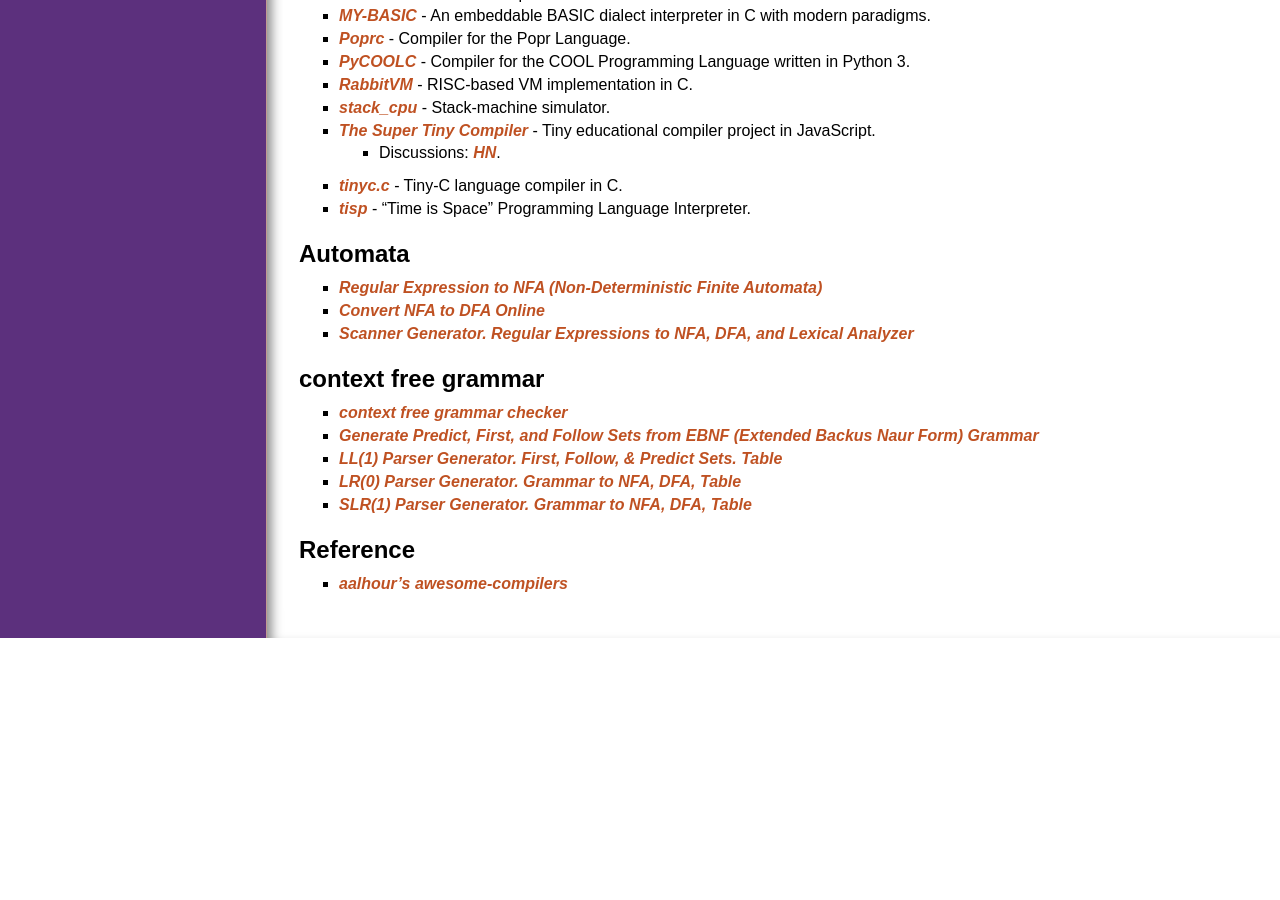
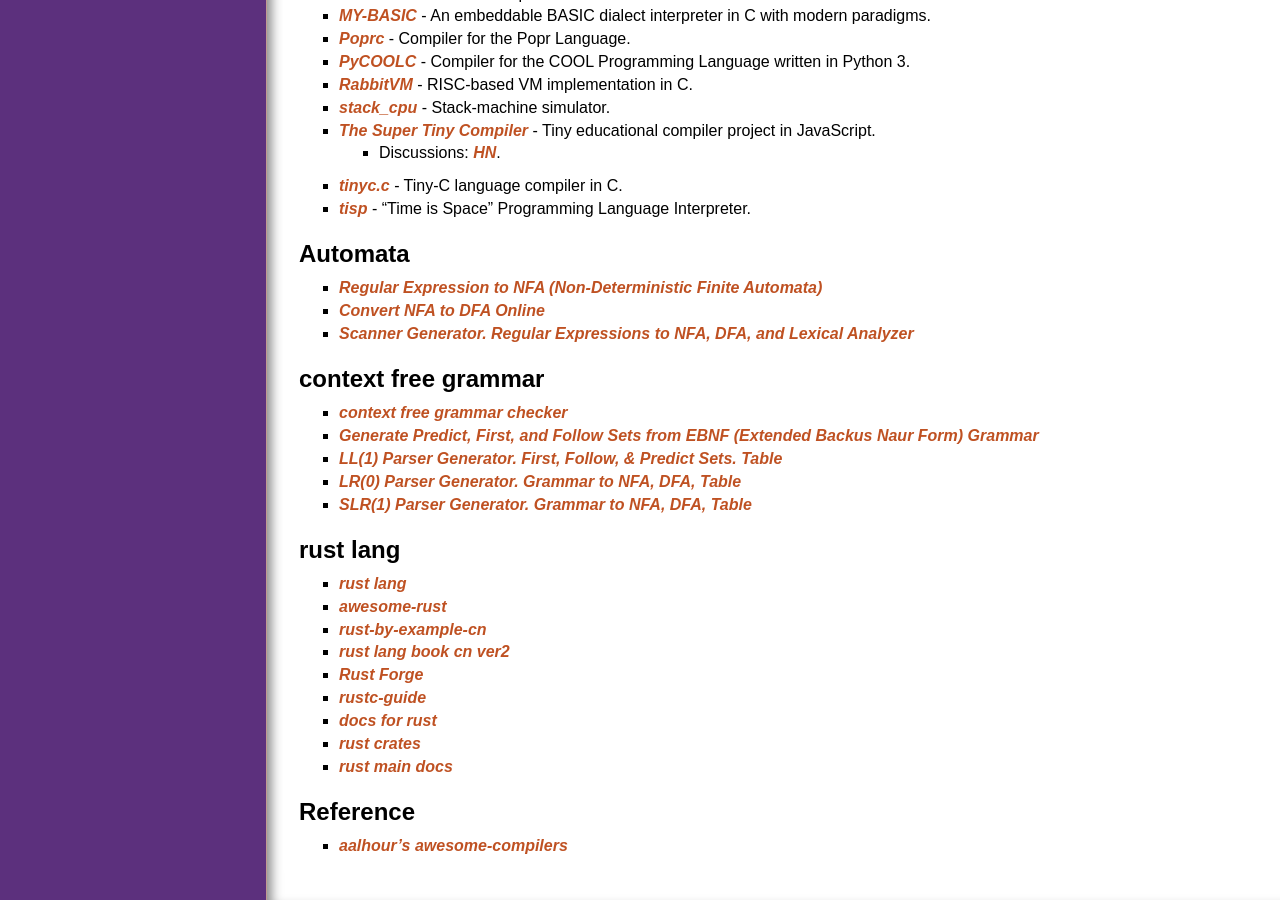
Before and after one commit to chyyuu/compiler_course_info, a Jekyll site: the page built from resources.md, in a window 1280 px wide and 900 px high, scrolled down 5359 px. Built offline with Jekyll 4.4.1, drawn with Linux system fonts in a browser that asks for light colours; nearby versions of some CDN libraries; our own code applies the rules of GitHub Pages for plain Markdown files; before the commit the page ends 5997 px from its top, so only the background shows below that.

Commit message:
Update resources.md

```diff
--- a/resources.md
+++ b/resources.md
@@ -216,5 +216,16 @@
   * [LR(0) Parser Generator. Grammar to NFA, DFA, Table](http://hackingoff.com/compilers/lr-0-parser-generator)
   * [SLR(1) Parser Generator. Grammar to NFA, DFA, Table](http://hackingoff.com/compilers/slr-1-parser-generator)
 
+## rust lang
+  * [rust lang](https://www.rust-lang.org/en-US/)
+  * [awesome-rust](https://github.com/rustcc/awesome-rust)
+  * [rust-by-example-cn](https://github.com/rust-lang-cn/rust-by-example-cn)
+  * [rust lang book cn ver2](https://github.com/KaiserY/trpl-zh-cn)
+  * [Rust Forge](https://forge.rust-lang.org/)
+  * [rustc-guide](https://rust-lang-nursery.github.io/rustc-guide/)
+  * [docs for rust](https://docs.rs/)
+  * [rust crates](https://crates.io/)
+  * [rust main docs](https://www.rust-lang.org/zh-CN/documentation.html)
+
 ## Reference
 - [aalhour's awesome-compilers](https://github.com/aalhour/awesome-compilers)
```
